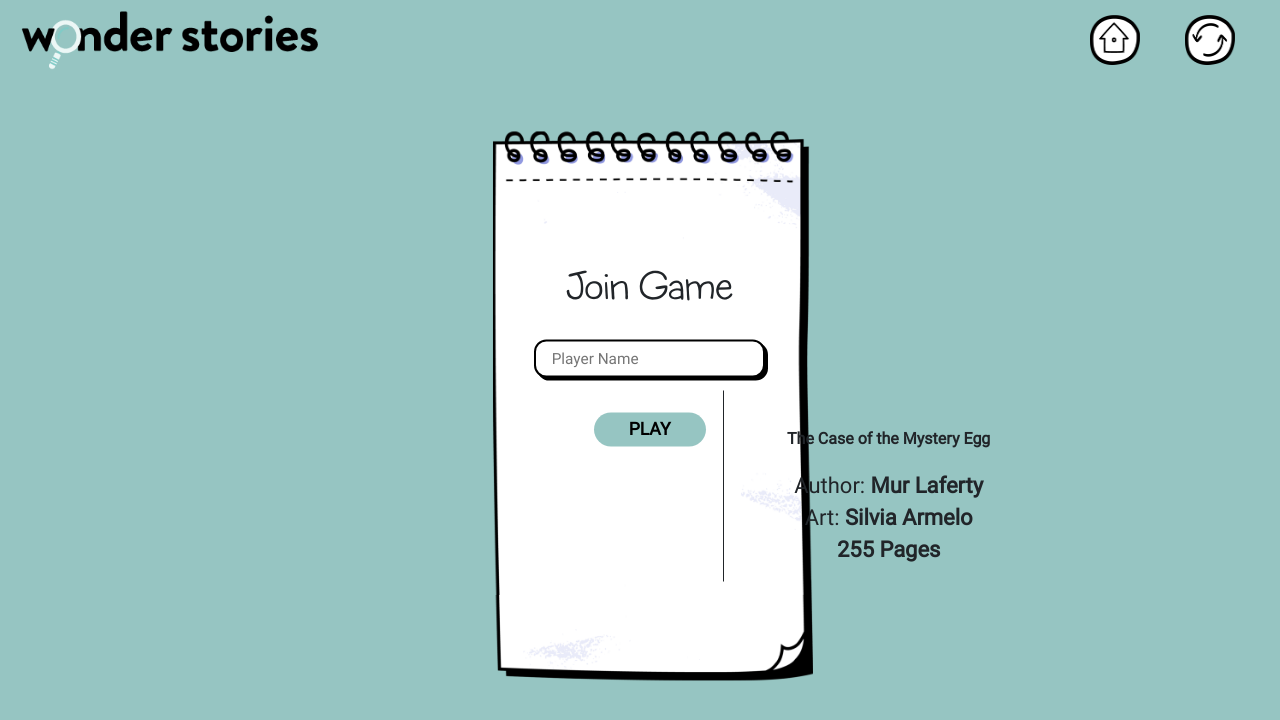
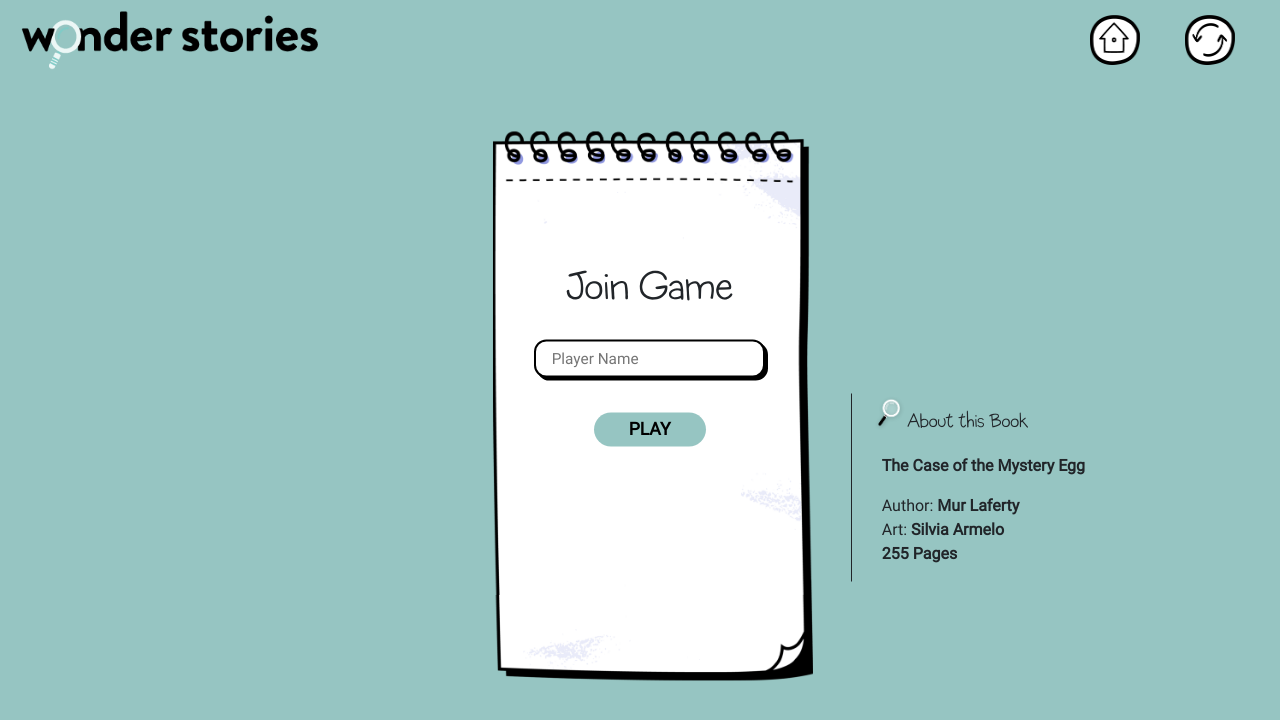
Before and after one commit to mathandlove/Wonder.io, a Vue app: page /join in a window 1280 px wide. Shown: the top 720 px of the page. Built offline with nearby package versions, Linux system fonts and the light colour scheme; the HTML template or start-up script is replaced by a standard one.

Commit message:
Join interface complete and clean
Still needs internal code

```diff
--- a/src/components/booklayout/AuthorInfo.vue
+++ b/src/components/booklayout/AuthorInfo.vue
@@ -19,7 +19,7 @@ export default {
 };
 </script>
 
-<style>
+<style scoped>
 .authorPanel {
   position: absolute;
   font-family: Roboto;
--- a/src/components/booklayout/AuthorInfoMobile.vue
+++ b/src/components/booklayout/AuthorInfoMobile.vue
@@ -1,8 +1,14 @@
 <template>
-  <div v-if="NIV.showAuthorMobile" class="authorPanel">
-    <br />
+  <div v-if="NIV.showAuthorFull || NIV.showAuthorMobile" class="authorPanel">
+    <div
+      v-if="NIV.showAuthorFull"
+      class="d-flex align-items-end justify-content-start"
+    >
+      <img id="glass" src="@/assets/Images/infoGlass.png" />
+      <p class="h2a">About this Book</p>
+    </div>
     <p class="h3a">The Case of the Mystery Egg</p>
-    <p>
+    <p class="h4a">
       Author: <b>Mur Laferty</b><br />
       Art: <b>Silvia Armelo</b><br />
       <b>255 Pages</b>
@@ -16,28 +22,68 @@ export default {
 };
 </script>
 
-<style>
+<style scoped>
+.h2a {
+  display: none;
+}
+
 .authorPanel {
   font-family: Roboto;
+  line-height: 1.5;
+  text-align: left;
+  padding-left: 0em;
+  padding-top: 0em;
+  border-left: solid;
+  border-width: 1px;
+  padding-left: 1em;
+  margin-top: 3em;
+  margin-left: 1em;
+}
 
+.h3a {
+  font-size: 0.7em;
+  font-weight: 700;
+}
+.h4a {
+  font-size: 0.6em;
+}
+#glass {
+  display: none;
+}
+
+@media (min-aspect-ratio: 10/8) {
+  @media (min-width: 900px) {
+    .authorPanel {
+      position: absolute;
+      font-family: Roboto;
+      left: 105%;
+
+      bottom: 18%;
       width: 300px;
       padding-left: 30px;
       border-left: solid;
       border-width: 1px;
-  border-color: red;
+      line-height: 1.5;
     }
     .h2a {
       font-family: "CoopForged";
       font-size: 1.3rem;
       margin-left: 0px;
+      display: block;
+    }
+    #glass {
+      height: 40px;
+      margin-bottom: 20px;
+      margin-left: -10px;
+      display: block;
     }
     .h3a {
       font-size: 1rem;
       font-weight: 700;
     }
-#glass {
-  height: 40px;
-  margin-bottom: 20px;
-  margin-left: -10px;
+    .h4a {
+      font-size: 1rem;
+    }
+  }
 }
 </style>
--- a/src/pages/Join.vue
+++ b/src/pages/Join.vue
@@ -1,7 +1,7 @@
 <template>
   <the-background>
     <MainNavBar @show-modal="this.ViewRestartModal = true" />
-    <author-info></author-info>
+
     <notebook-page></notebook-page>
     <book-footer></book-footer>
   </the-background>
@@ -99,8 +99,8 @@ export default {
         showPage: false,
         showNext: false,
         showPrevious: false,
-        showAuthorFull: false,
-        showAuthorMobile: true,
+        showAuthorFull: true,
+        showAuthorMobile: false,
       },
     };
   },
--- a/vue.config.js
+++ b/vue.config.js
@@ -10,7 +10,8 @@ module.exports = {
       favicon16: './favicon.ico',
       appleTouchIcon: './favicon.ico',
       maskIcon: './favicon.ico',
-      msTileImage: './favicon.ico'
+      msTileImage: './favicon.ico',
+      androidChrome: './favicon.ico'
     }
   }
 };
```
Lines whose indentation alone changed are shown as unchanged.
